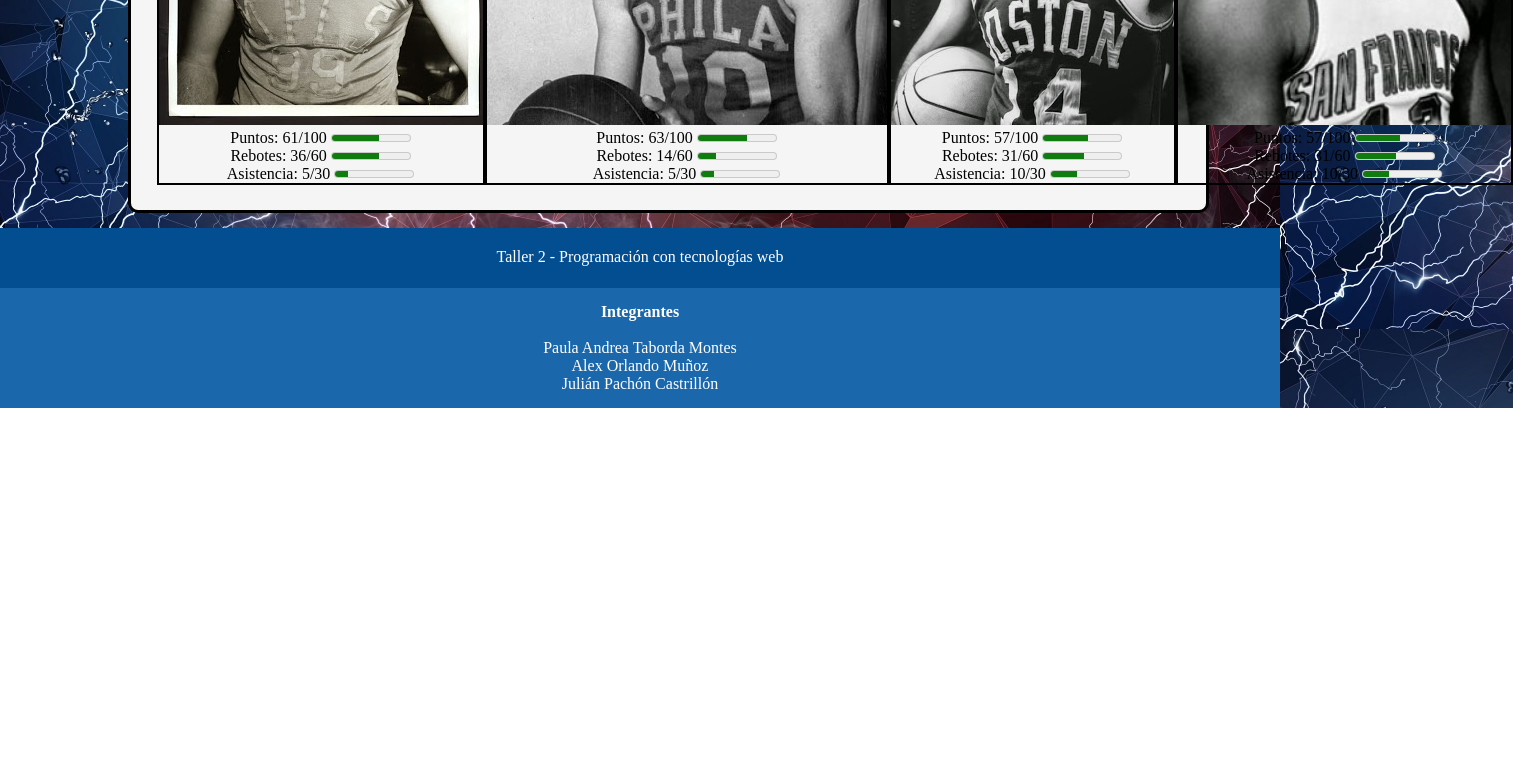
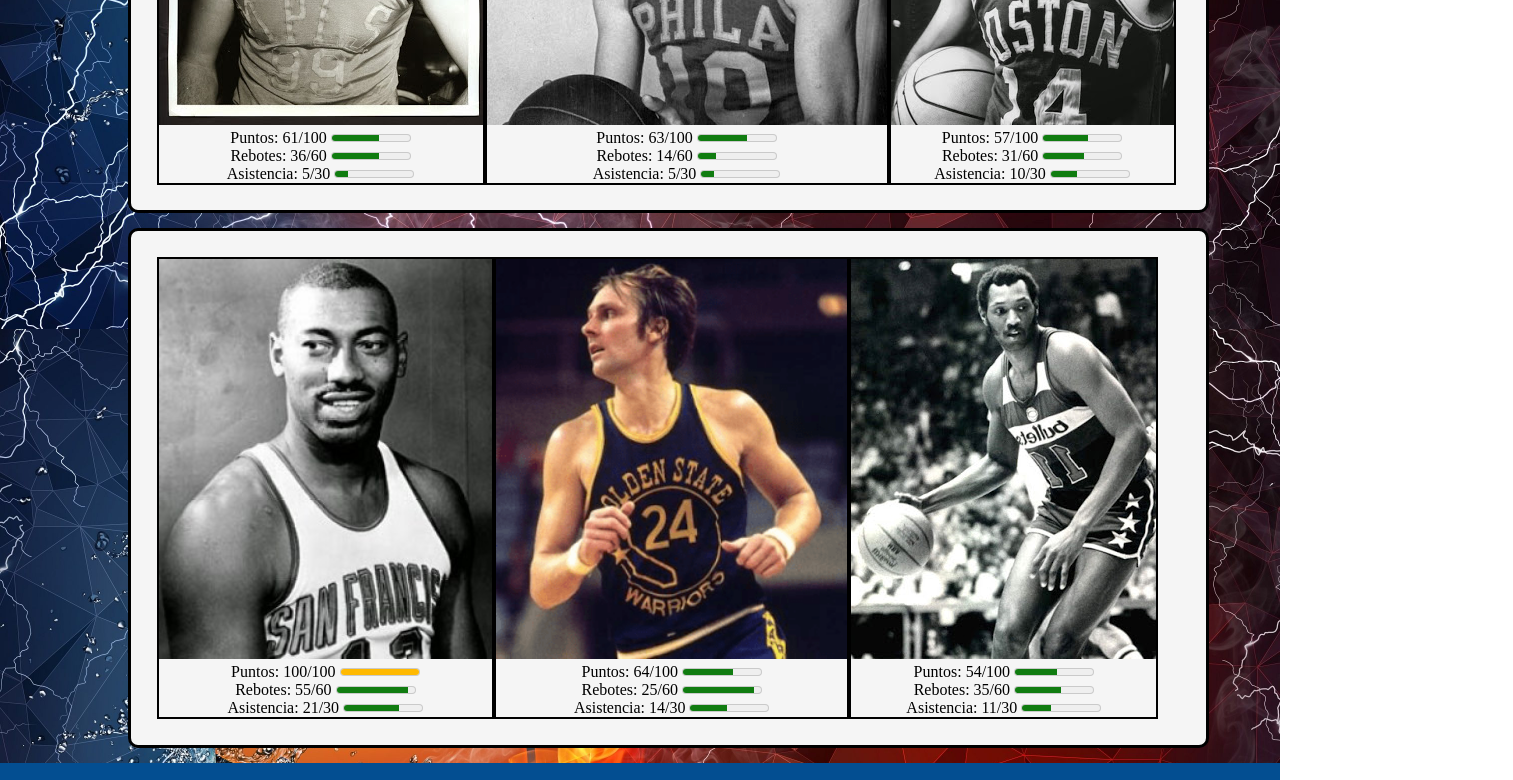
Before and after one commit to PaulaTaborda7/Taller2-Programaci-n-Web, a plain HTML site: page estadisticas.html in a window 1280 px wide. Shown: the part 500-1280 px from the top of the page, 1513 px wide, since content can reach past the window. Before the commit the page ends 908 px from the top, so only its background shows below. Drawn offline with Linux system fonts and the light colour scheme.

Commit message:
Completo la seccion de jugadors con sus respectivas estadísticas

```diff
--- a/estadisticas.html
+++ b/estadisticas.html
@@ -51,11 +51,28 @@
                 <p>Asistencia: 10/30 <meter value="10" min="0" max="30" high="90"></meter></p>
             </div>
 
+
+
+        </section>
+        <section class="estaContenedor">
             <div class="jugador"><img src="img/WiltSitting_sized.jpg" alt="Wilt Chamberlain">
-                <p>Puntos: 57/100 <meter value="57" min="0" max="100" high="90"></meter></p>
-                <p>Rebotes: 31/60 <meter value="31" min="0" max="60" high="90"></meter></p>
-                <p>Asistencia: 10/30 <meter value="10" min="0" max="30" high="90"></meter></p>
+                <p>Puntos: 100/100 <meter value="100" min="0" max="100" high="90"></meter></p>
+                <p>Rebotes: 55/60 <meter value="55" min="0" max="60" high="90"></meter></p>
+                <p>Asistencia: 21/30 <meter value="21" min="0" max="30" high="90"></meter></p>
             </div>
+
+            <div class="jugador"><img src="img/Rick BARRY.png" alt="Rick Barry">
+                <p>Puntos: 64/100 <meter value="64" min="0" max="100" high="90"></meter></p>
+                <p>Rebotes: 25/60 <meter value="55" min="0" max="60" high="90"></meter></p>
+                <p>Asistencia: 14/30 <meter value="14" min="0" max="30" high="90"></meter></p>
+            </div>
+
+            <div class="jugador"><img src="img/Elvin-Hayes.jpeg" alt="Elvin Hayes">
+                <p>Puntos: 54/100 <meter value="54" min="0" max="100" high="90"></meter></p>
+                <p>Rebotes: 35/60 <meter value="35" min="0" max="60" high="90"></meter></p>
+                <p>Asistencia: 11/30 <meter value="11" min="0" max="30" high="90"></meter></p>
+            </div>
+
         </section>
 
 
```
Also changed, not shown: img/Elvin-Hayes.jpeg (added), img/Rick BARRY.png (added).
